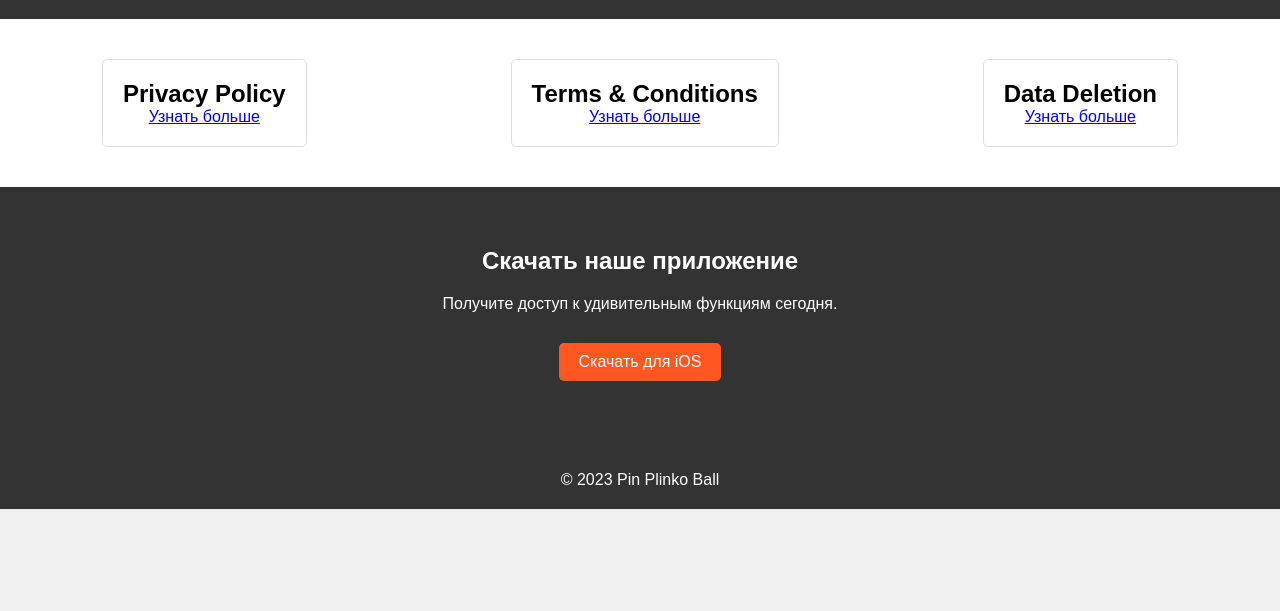
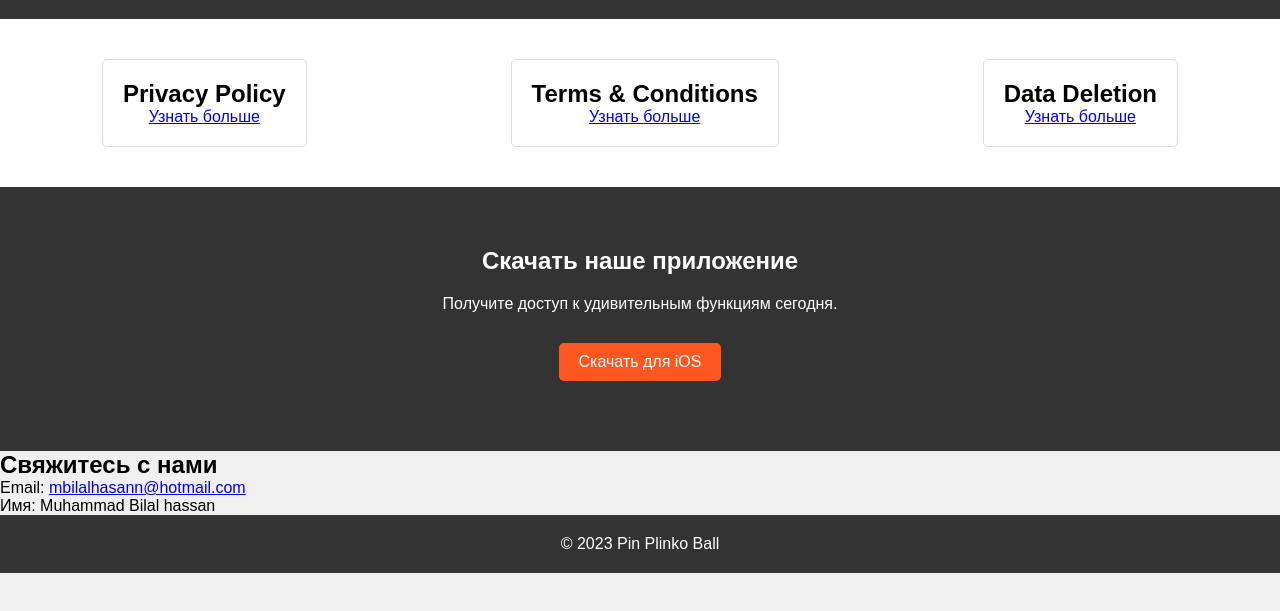
Before and after one commit to pinplinkoball/pinplinkoball.github.io, a plain HTML site: page index.html in a window 1280 px wide. Shown: the part 103-714 px from the top of the page. Drawn offline with Linux system fonts and the light colour scheme.

Commit message:
Add files via upload

```diff
--- a/index.html
+++ b/index.html
@@ -29,6 +29,11 @@
         <p>Получите доступ к удивительным функциям сегодня.</p>
         <a href="#">Скачать для iOS</a>
     </section>
+     <section class="contact-info">
+        <h2>Свяжитесь с нами</h2>
+        <p>Email: <a href="mailto:mbilalhasann@hotmail.com">mbilalhasann@hotmail.com</a></p>
+        <p>Имя: Muhammad Bilal hassan</p>
+    </section>
     <footer>
         <p>&copy; 2023 Pin Plinko Ball</p>
     </footer>
```
